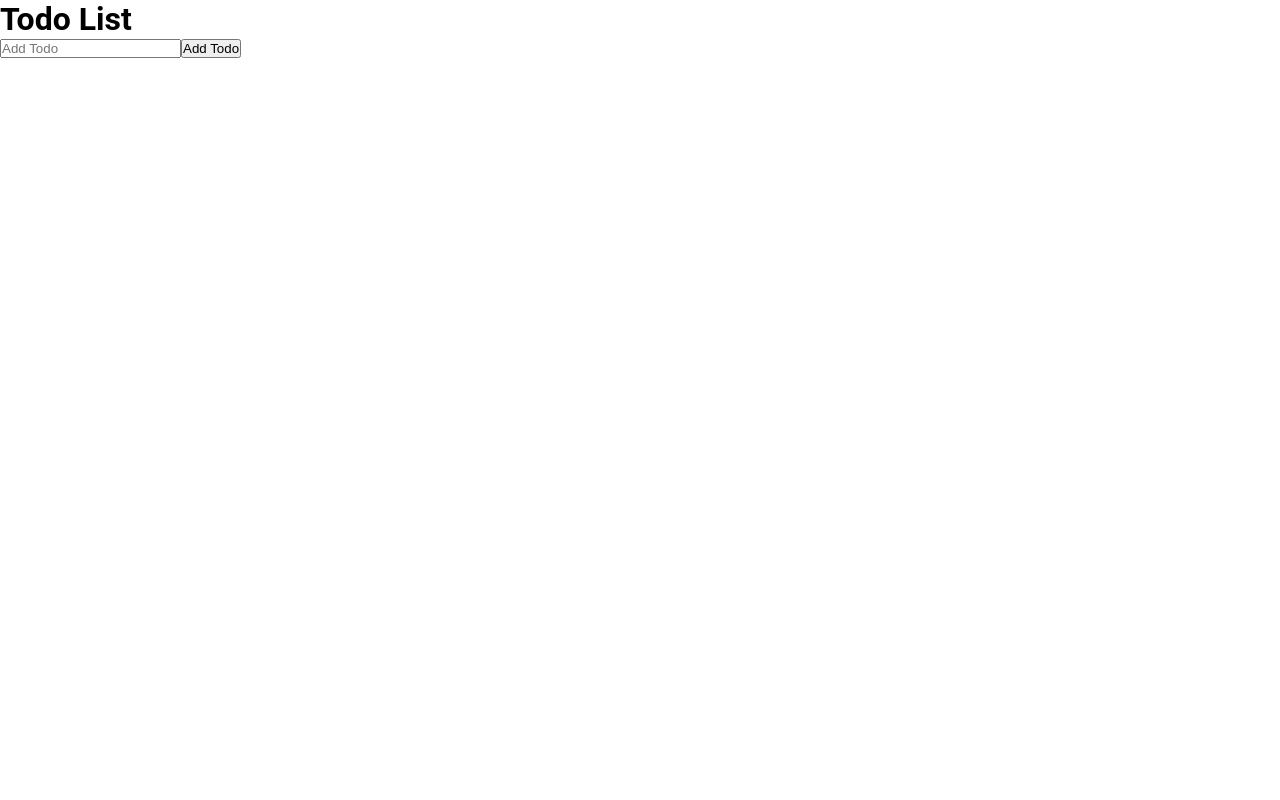
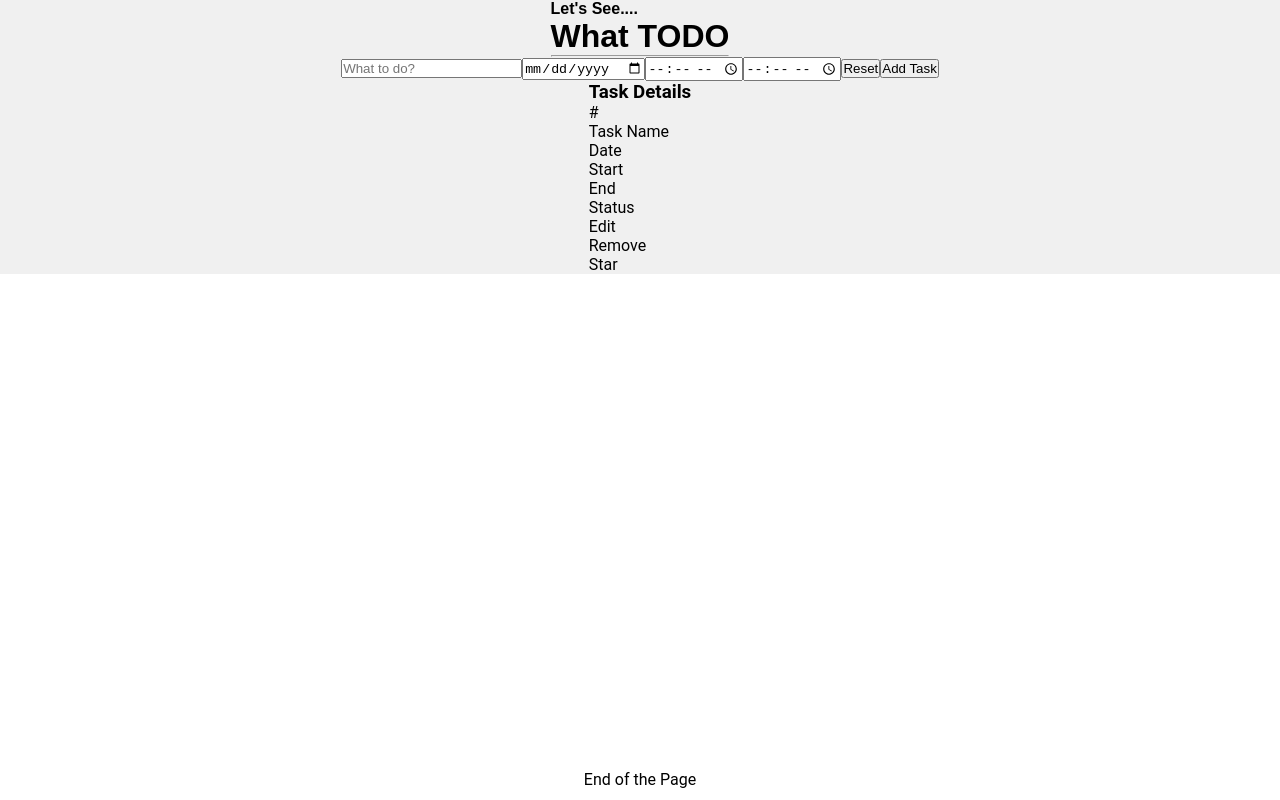
Before and after one commit to kr395/secReact, a React (Vite) app: page / in a window 1280 px wide. Built offline with nearby package versions, Linux system fonts and the light colour scheme.

Commit message:
Styling Todo List

```diff
--- /dev/null
+++ b/TodoList/TodoList.css
@@ -0,0 +1,37 @@
+@import url('https://fonts.googleapis.com/css2?family=Protest+Guerrilla&display=swap')
+
+
+*{
+    padding:0;
+    margin:0;
+    box-sizing:border-box;
+  }
+  html, body {
+    width:100%;
+    height:100%;
+  }
+
+.container{
+    width:100%;
+    height:100%;
+    display:flex;
+    flex-direction:column;
+    align-items:center;
+    justify-content:center;
+    background-color:#f0f0f0;
+}
+.hero{
+    font-family: "Protest Guerrilla", sans-serif;
+    font-weight: 400;
+    font-style: normal;
+}
+
+
+#footer{
+   position:absolute;
+   bottom:0;
+   width:100%;
+   height:30px;
+   text-align:center;
+
+}
--- a/TodoList/TodoList.jsx
+++ b/TodoList/TodoList.jsx
@@ -2,36 +2,58 @@ import React from "react";
 import { useState } from "react";
 
 export default function TodoList() {
-  const [todos, setTodos] = useState([]);
-
+  const [todos, setTodos] = useState([
+    {
+      taskId: 1,
+      taskName: "Learn React",
+      status: [
+        "pending",
+        "inprogress",
+        "completed",
+        "cancelled",
+        "deleted",
+        "onhold",
+      ],
+      date: new Date().toLocaleDateString(),
+      startTime: new Date().getTime(),
+      endTime: null,
+      isStar: false,
+    },
+  ]);
   return (
-    <div>
-      <h1>Todo List</h1>
-
-      <ul>
-        {todos.map((todo, index) => (
-          <li key={index}>
-            {todo}{" "}
-            <button
-              onClick={() => {
-                setTodos(todos.filter((_, i) => i !== index));
-              }}
-            >
-              ❌
-            </button>{" "}
-          </li>
-        ))}
-      </ul>
-      <input id="inputTodo" type="text" placeholder="Add Todo"></input>
-      <button
-        onClick={() => {
-          const inputTodo = document.getElementById("inputTodo").value;
-          document.getElementById("inputTodo").value = "";
-          setTodos((t) => [...t, inputTodo]);
-        }}
-      >
-        Add Todo
-      </button>
+    <div className="container">
+      <div className="hero">
+        <h4 id="introTxt">Let's See....</h4>
+        <h1 id="wtd">What TODO</h1>
+        <hr id="hr"></hr>
+      </div>
+      <div id="head">
+        <div id="addDiv">
+          <input id="inTaskName" type="text" placeholder="What to do?" />
+          <input id="inDate" type="date" placeholder="What to do?" />
+          <input id="inStartTime" type="time" placeholder="What to do?" />
+          <input id="inEndTime" type="time" placeholder="What to do?" />
+          <button id="reset">Reset</button>
+          <input id="addTask" type="button" value="Add Task" />
+        </div>
+      </div>
+      <div id="body">
+        <div id="Task">
+          <h3>Task Details</h3>
+          <p>#</p>
+          <p>Task Name</p>
+          <p>Date</p>
+          <p>Start</p>
+          <p>End</p>
+          <p>Status</p>
+          <p>Edit</p>
+          <p>Remove</p>
+          <p>Star</p>
+        </div>
+      </div>
+      <div id="footer">
+        <p>End of the Page</p>
+      </div>
     </div>
   );
 }
--- a/src/App.jsx
+++ b/src/App.jsx
@@ -1,12 +1,13 @@
 import "./App.css";
+import "/TodoList/TodoList.css";
 import UpdateObj from "/updateObjects/UpdateObj.jsx";
 import UpdateArray from "/updateObjects/UpdateArray.jsx";
 import TodoList from "/TodoList/TodoList.jsx";
 
 export default function App() {
   return (
-   // <UpdateObj />
+    // <UpdateObj />
     // <UpdateArray />
     <TodoList />
-         );
+  );
 }
```
